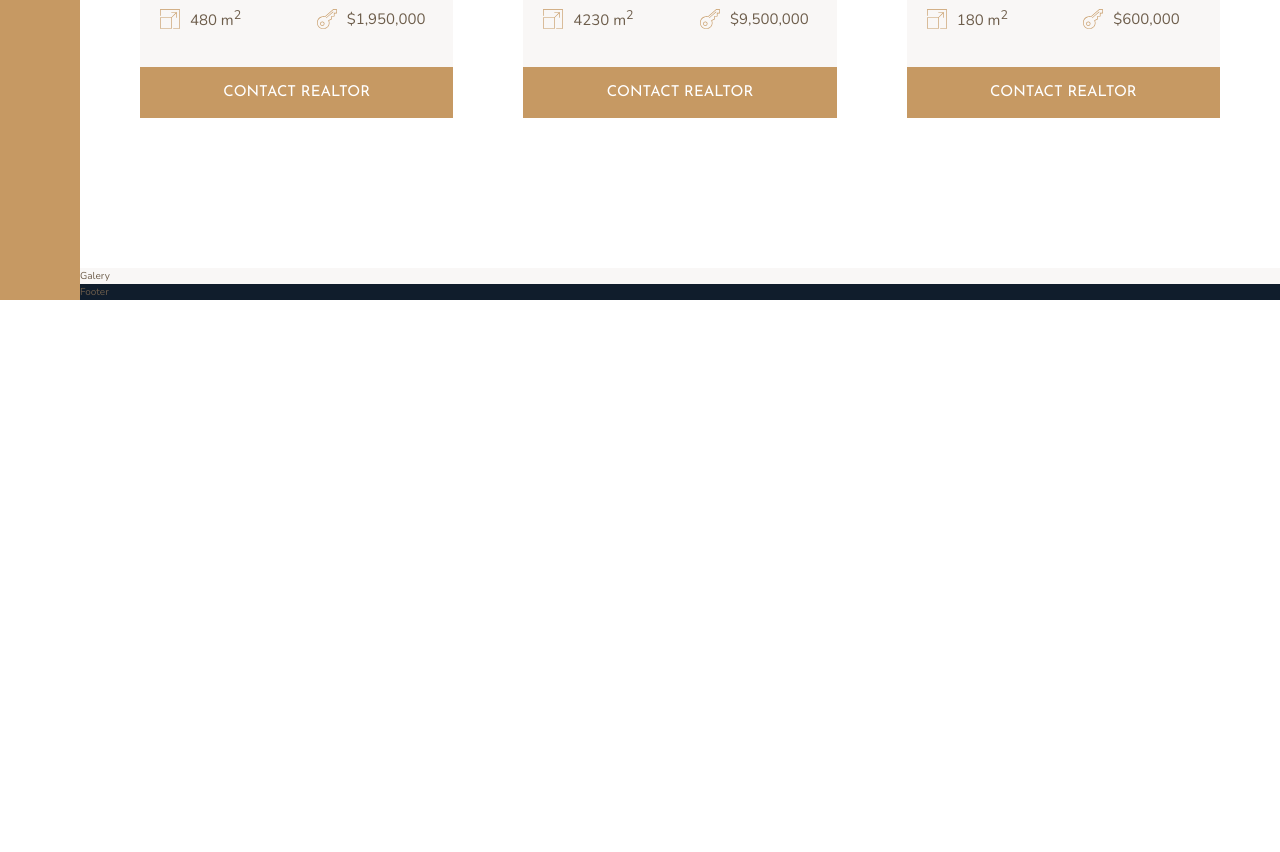
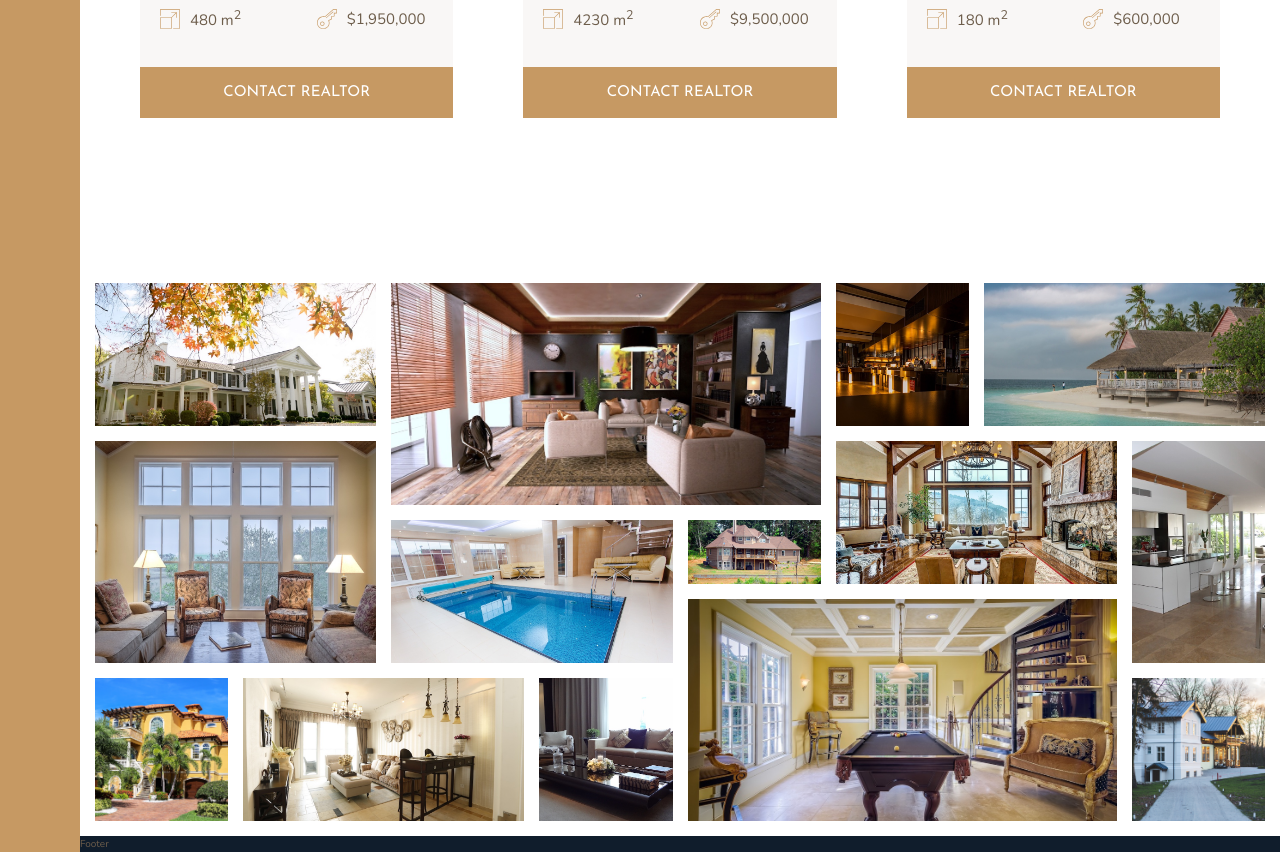
Before and after one commit to nguyenlambuu/nexter, a website: page index.html in a window 1280 px wide. Shown: the part 2794-3646 px from the top of the page. Before the commit the page ends 3094 px from the top, so only its background shows below. Drawn offline with nearby package versions, Linux system fonts and the light colour scheme.

Commit message:
Build the gallery section

```diff
--- a/index.html
+++ b/index.html
@@ -276,7 +276,20 @@
         </section>
 
         <section class="gallery">
-            Galery
+            <figure class="gallery__item gallery__item--1"><img src="img/gal-1.jpeg" alt="Gallery image 1" class="gallery__img"></figure>
+            <figure class="gallery__item gallery__item--2"><img src="img/gal-2.jpeg" alt="Gallery image 2" class="gallery__img"></figure>
+            <figure class="gallery__item gallery__item--3"><img src="img/gal-3.jpeg" alt="Gallery image 3" class="gallery__img"></figure>
+            <figure class="gallery__item gallery__item--4"><img src="img/gal-4.jpeg" alt="Gallery image 4" class="gallery__img"></figure>
+            <figure class="gallery__item gallery__item--5"><img src="img/gal-5.jpeg" alt="Gallery image 5" class="gallery__img"></figure>
+            <figure class="gallery__item gallery__item--6"><img src="img/gal-6.jpeg" alt="Gallery image 6" class="gallery__img"></figure>
+            <figure class="gallery__item gallery__item--7"><img src="img/gal-7.jpeg" alt="Gallery image 7" class="gallery__img"></figure>
+            <figure class="gallery__item gallery__item--8"><img src="img/gal-8.jpeg" alt="Gallery image 8" class="gallery__img"></figure>
+            <figure class="gallery__item gallery__item--9"><img src="img/gal-9.jpeg" alt="Gallery image 9" class="gallery__img"></figure>
+            <figure class="gallery__item gallery__item--10"><img src="img/gal-10.jpeg" alt="Gallery image 10" class="gallery__img"></figure>
+            <figure class="gallery__item gallery__item--11"><img src="img/gal-11.jpeg" alt="Gallery image 11" class="gallery__img"></figure>
+            <figure class="gallery__item gallery__item--12"><img src="img/gal-12.jpeg" alt="Gallery image 12" class="gallery__img"></figure>
+            <figure class="gallery__item gallery__item--13"><img src="img/gal-13.jpeg" alt="Gallery image 13" class="gallery__img"></figure>
+            <figure class="gallery__item gallery__item--14"><img src="img/gal-14.jpeg" alt="Gallery image 14" class="gallery__img"></figure>
         </section>
 
         <footer class="footer">
--- a/sass/_gallery.scss
+++ b/sass/_gallery.scss
@@ -3,7 +3,78 @@ Gallery
 ---------------------------- */
 
 .gallery {
-    background-color:$color-grey-light-1;
+    grid-column: full-start / full-end;
 
-    grid-column: full-start / full-end;
+    display: grid;
+    grid-template-columns: repeat(8, 1fr);
+    grid-template-rows: repeat(7, 5vw);
+    grid-gap: 1.5rem;
+
+    padding: 1.5rem;
+
+    &__item {
+        &--1 {
+            grid-row: 1 / span 2;
+            grid-column: 1 / 3;
+        }
+        &--2 {
+            grid-row: 1 / span 3;
+            grid-column: 3 / 6;
+        }
+        &--3 {
+            grid-row: 1 / span 2;
+            grid-column: 6 / 7;
+        }
+        &--4 {
+            grid-row: 1 / span 2;
+            grid-column: 7 / 9;
+        }
+        &--5 {
+            grid-row: 3 / span 3;
+            grid-column: 1 / 3;
+        }
+        &--6 {
+            grid-row: 4 / span 2;
+            grid-column: 3 / 5;
+        }
+        &--7 {
+            grid-row: 4 / span 1;
+            grid-column: 5 / 6;
+        }
+        &--8 {
+            grid-row: 3 / span 2;
+            grid-column: 6 / 8;
+        }
+        &--9 {
+            grid-row: 3 / span 3;
+            grid-column: 8 / 9;
+        }
+        &--10 {
+            grid-row: 6 / span 2;
+            grid-column: 1 / 2;
+        }
+        &--11 {
+            grid-row: 6 / span 2;
+            grid-column: 2 / 4;
+        }
+        &--12 {
+            grid-row: 6 / span 2;
+            grid-column: 4 / 5;
+        }
+        &--13 {
+            grid-row: 5 / span 3;
+            grid-column: 5 / 8;
+        }
+        &--14 {
+            grid-row: 6 / span 2;
+            grid-column: 8 / 9;
+        }
+    }
+
+    &__img {
+        width: 100%;
+        height: 100%;
+        object-fit: cover;
+        display: block;
+    }
 }
```
Also changed, not shown: css/style.css.
